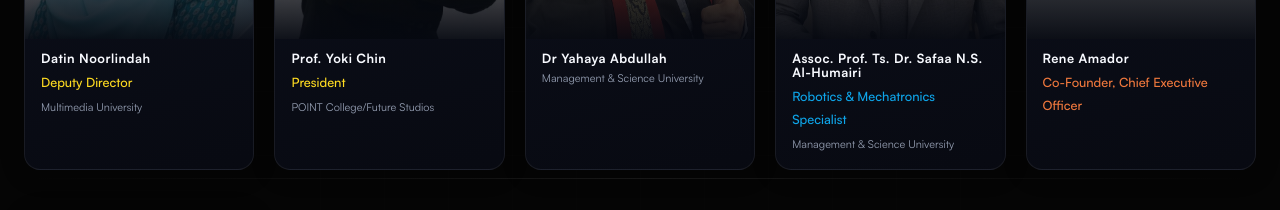
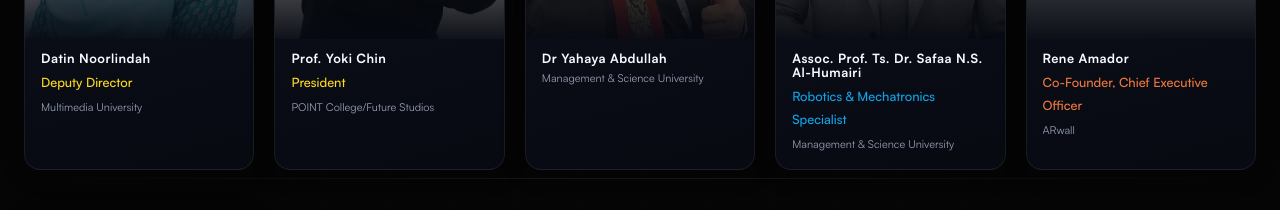
Before and after one commit to edo6661/XR, a React (Vite) app: page /xras-kl-2026 in a window 1280 px wide. Shown: the part 3760-3970 px from the top of the page. Built offline with nearby package versions, Linux system fonts and the light colour scheme; grey boxes are pictures that could not be loaded.

Commit message:
chore: rene company name

```diff
--- a/src/core/content/xrasKl2026.ts
+++ b/src/core/content/xrasKl2026.ts
@@ -110,7 +110,7 @@ export const XRAS_KL_SPEAKERS: readonly XrasSpeaker[] = [
   {
     name: "Rene Amador",
     role: "Co-Founder, Chief Executive Officer",
-    company: "",
+    company: "ARwall",
     photo: "/speaker-pics/Rene Amador.png",
     accentColor: "#ef783d",
   },
```
